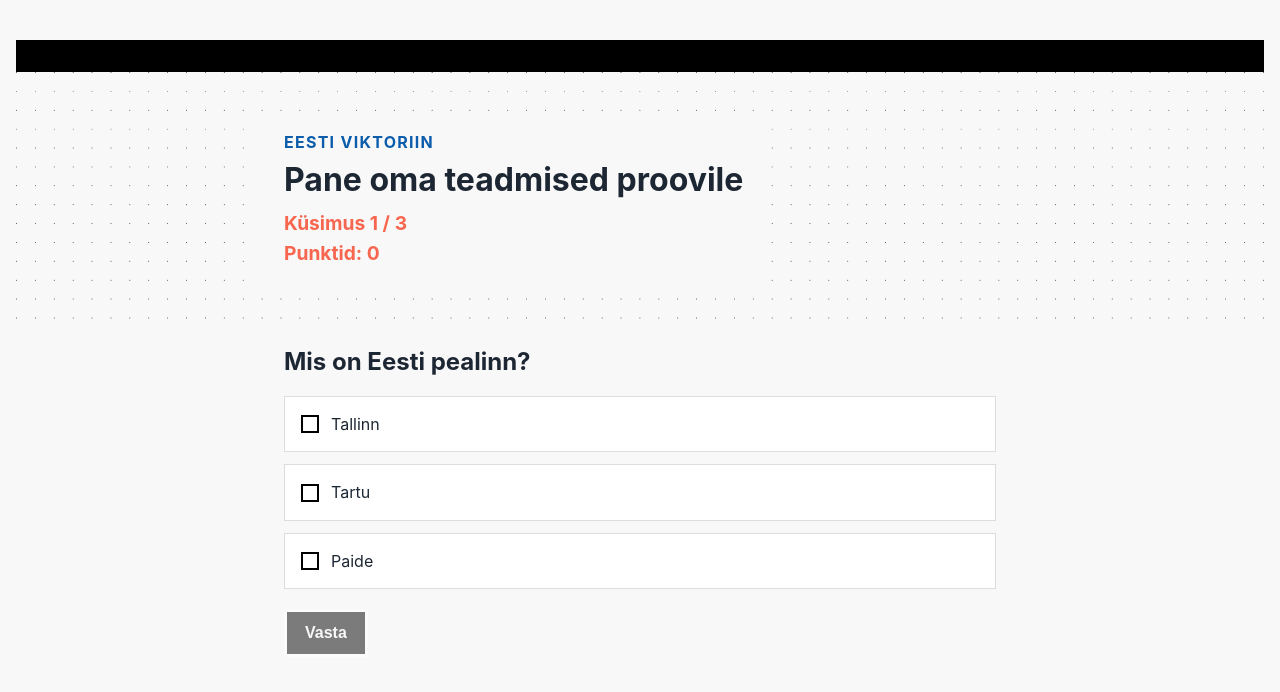
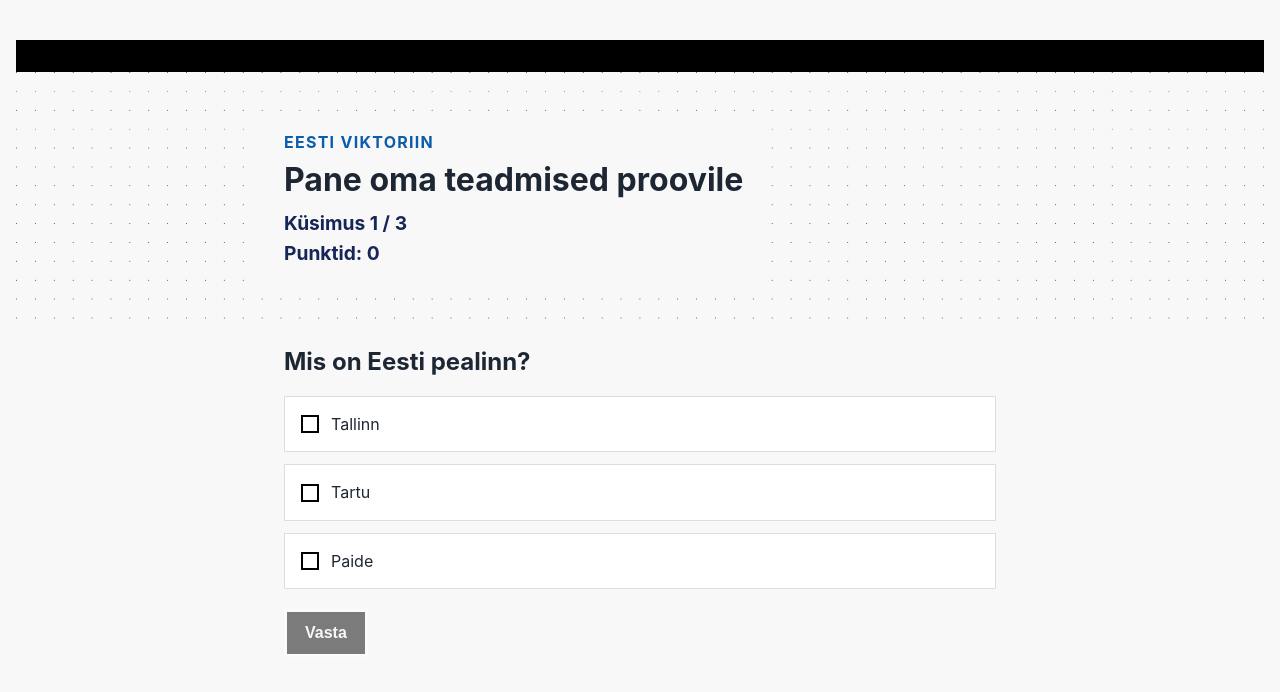
Before and after one commit to Kleemann27/quiz_game, a React (Vite) app in the folder quiz-app/: page / in a window 1280 px wide. Shown: the top 692 px of the page. Built offline with nearby package versions, Linux system fonts and the light colour scheme.

Commit message:
add favicon and page name

```diff
--- a/quiz-app/index.html
+++ b/quiz-app/index.html
@@ -2,9 +2,9 @@
 <html lang="en">
   <head>
     <meta charset="UTF-8" />
-    <link rel="icon" type="image/svg+xml" href="/vite.svg" />
+    <link rel="icon" type="image/svg+xml" href="/flag.png" />
     <meta name="viewport" content="width=device-width, initial-scale=1.0" />
-    <title>quiz-app</title>
+    <title>Eesti viktoriin</title>
   </head>
   <body>
     <div id="root"></div>
--- a/quiz-app/src/App.css
+++ b/quiz-app/src/App.css
@@ -86,7 +86,7 @@ body {
 .score,
 .message {
   margin: 6px 0;
-  color: #F7664F;
+  color: #162659;
   font-size: 1.2rem;
   font-weight: 700;
 }
```
Also changed, not shown: quiz-app/public/flag.png (added).
